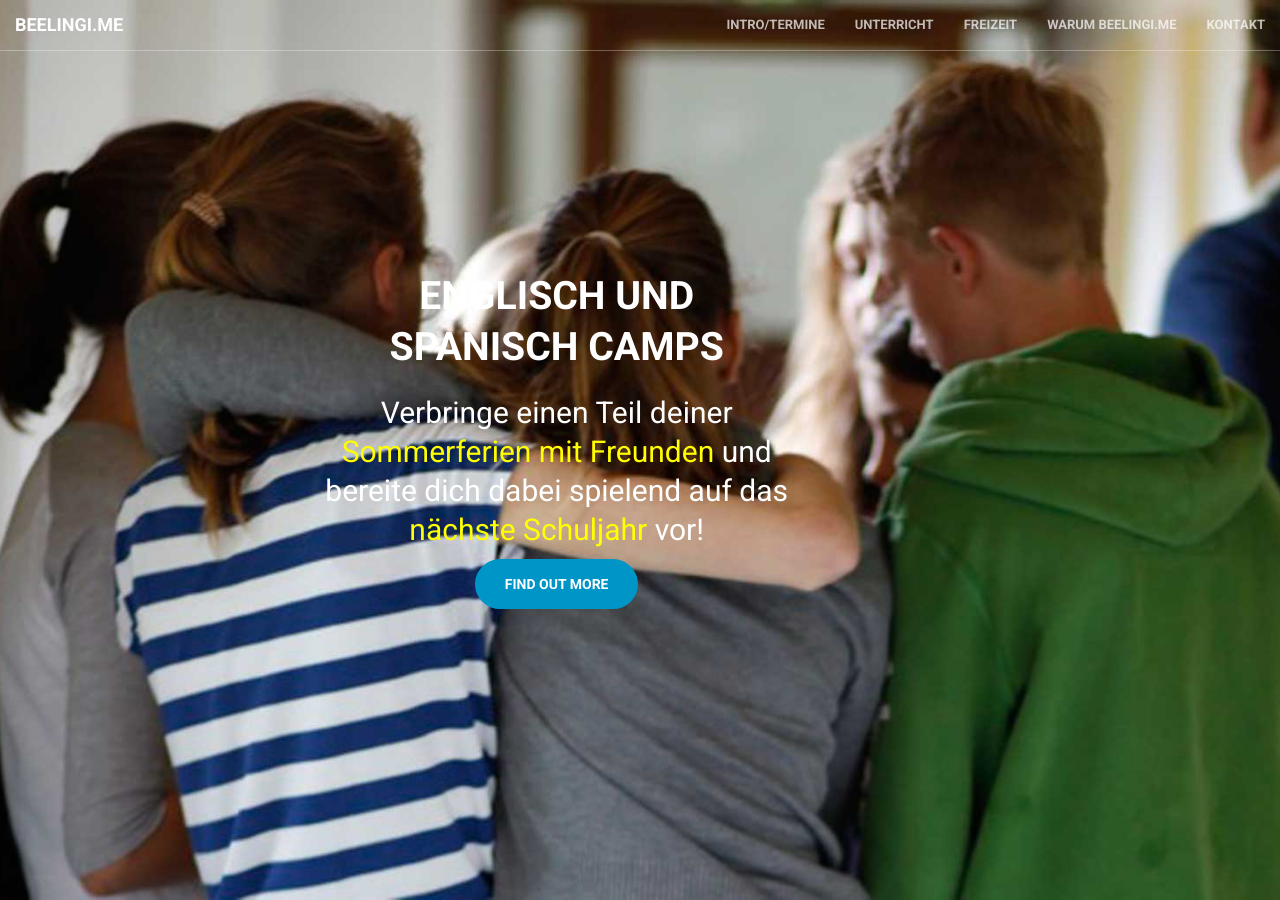
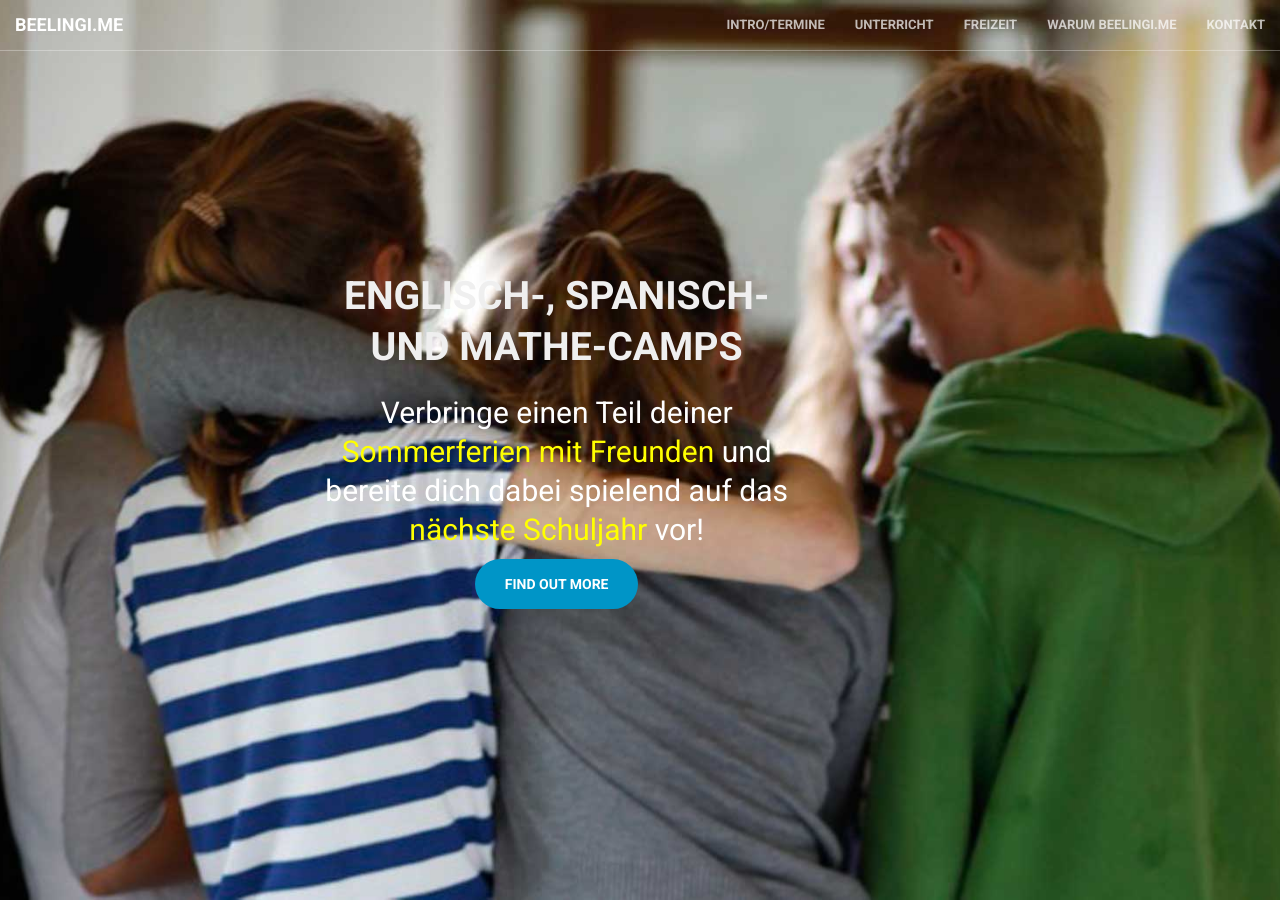
Before and after one commit to Beelingi/beelingi.github.io, a Jekyll site: the page built from index.html, in a window 1280 px wide and 900 px high. Built offline with Jekyll 4.4.1, drawn with Linux system fonts in a browser that asks for light colours; nearby versions of some CDN libraries; some of the changed text lies outside the part shown.

Commit message:
changes for Mathe

```diff
--- a/_includes/Termine.md
+++ b/_includes/Termine.md
@@ -1,4 +1,10 @@
 ### Termine 2018
+
+**Englisch: 4. - 10. Klasse**
+
+**Mathe: 9./10. Klasse**
+
+
 
 #### Juli Camp
 
--- a/_includes/header.html
+++ b/_includes/header.html
@@ -2,7 +2,7 @@
     <div class="header-content">
         <div class="header-content-inner">
             <div class="intro  lead col-md-6 col-md-offset-2 col-sm-offset-2 col-md-6 white">
-                <h1>Englisch und Spanisch Camps</h1>
+                <h1>Englisch-, Spanisch- und Mathe-Camps</h1>
                 <h2>Verbringe einen Teil deiner <a lass="page-scroll" href="#freizeit">Sommerferien mit Freunden</a> und bereite dich dabei spielend auf das <a href="#unterricht">nächste Schuljahr</a> vor!</h2>
             <a lass="page-scroll" href="#about" class="btn btn-primary btn-xl page-scroll">Find Out More</a>
         </div>
--- a/css/main.scss
+++ b/css/main.scss
@@ -75,6 +75,9 @@ p.social-colour a.email, p.social-colour a.email:hover, p.social-colour a.email:
   padding: 0;
   border-radius: 0;
   }
+  .intro h1 {
+    color: #efefef;
+    }
 
 .intro h2 a {
   color: yellow;
```
Also changed, not shown: other parts of _includes/Termine.md (+3 -1 lines), 2 other files.
